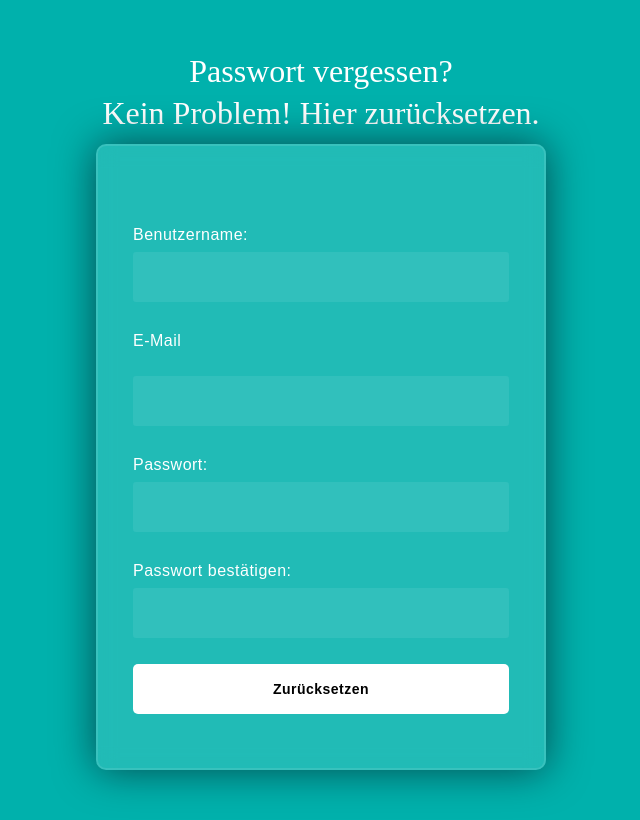
After one commit to TadNodir/TTS_Project, a PHP site: page /tts/Anmeldung/reset.php in a window 1280 px wide. The commit adds this page. Shown: the whole page, without its empty margins (319-959 px from the left). Run offline with PHP 8.4, Linux system fonts and the light colour scheme.

Commit message:
Reset Seite Frontend

```diff
--- a/Anmeldung/Anmeldung.php
+++ b/Anmeldung/Anmeldung.php
@@ -126,7 +126,7 @@ if(isset($_POST['submit'])){
 
 
             <input type="submit" name="submit" value="Login" class="login">
-            <div class="forgotPassword"><a href="../reset.php">Passwort vergessen?</a></div>
+            <div class="forgotPassword"><a href="reset.php">Passwort vergessen?</a></div>
             <hr>
         </form>
         <div class="registration">
--- /dev/null
+++ b/Anmeldung/Reset.css
@@ -0,0 +1,99 @@
+*,
+*:before,
+*:after {
+    padding: 0;
+    margin: 0;
+    box-sizing: border-box;
+}
+
+body {
+    background-color: #00B1AC;
+}
+
+/*This is the block of the login formular, which contains logo (.background img)
+ and formular (.formular) and uses flex for better flexibility, centering its
+ content in the center*/
+.background {
+    width: 450px;
+    height: 720px;
+    display: flex;
+    justify-content: center;
+    gap: 10px;
+    flex-direction: column;
+    margin: 50px auto;
+}
+
+.formular {
+    flex-grow: 3;
+    max-width: 100%;
+    background-color: rgba(255, 255, 255, 0.13);
+    position: relative;
+    border-radius: 10px;
+    backdrop-filter: blur(10px);
+    border: 2px solid rgba(255, 255, 255, 0.1);
+    box-shadow: 0 0 40px rgba(8, 7, 16, 0.6);
+    padding: 50px 35px;
+}
+
+.formular * {
+    font-family: 'Poppins', sans-serif;
+    color: #ffffff;
+    letter-spacing: 0.5px;
+    outline: none;
+    border: none;
+}
+
+h2 {
+    font-size: 32px;
+    font-weight: 500;
+    line-height: 42px;
+    text-align: center;
+    color: #ffffff;
+}
+
+label {
+    display: block;
+    margin-top: 30px;
+    font-size: 16px;
+    font-weight: 500;
+}
+
+input {
+    display: block;
+    height: 50px;
+    width: 100%;
+    background-color: rgba(255, 255, 255, 0.07);
+    border-radius: 3px;
+    padding: 0 10px;
+    margin-top: 8px;
+    font-size: 14px;
+    font-weight: 300;
+}
+
+.reset {
+    background: white;
+    color: black;
+    font-weight: 600;
+    border-radius: 5px;
+    cursor: pointer;
+}
+
+.reset:hover {
+    background-color: rgba(255, 255, 255, 0.47);
+}
+
+@media screen and (max-width: 500px) {
+    .background {
+        width: 325px;
+        height: 750px;
+    }
+
+    .formular * {
+        letter-spacing: 0.3px;
+        font-size: 4vw;
+    }
+
+    .formular h2 {
+        font-size: 6vw;
+    }
+}
--- /dev/null
+++ b/Anmeldung/reset.php
@@ -0,0 +1,40 @@
+<?php
+session_start();
+if (isset($_SESSION['gesperrt']))
+    echo $_SESSION['gesperrt'];
+# Reset hat bisher nur die Form aufgebaut
+# Es findet kein Reset und keine Weiterleitung statt
+?>
+<!DOCTYPE html>
+<html lang="de">
+
+<head>
+    <meta charset="UTF-8" name="viewport" content="width=device-width, initial-scale=1.0">
+    <title>TTS - Reset</title>
+    <link rel="stylesheet" href="Reset.css" type="text/css" media="screen"/>
+</head>
+
+<body>
+<div class="background">
+    <h2>Passwort vergessen? <br> Kein Problem! Hier zurücksetzen.</h2>
+    <div class="formular">
+        <form method="post">
+            <label for="benutzerReset">Benutzername:</label>
+            <input type="text" name="benutzerReset" id="benutzerReset" required>
+
+            <label for="emailReset">E-Mail</label><br>
+            <input type="email" name="emailReset" id="emailReset" required>
+
+            <label for="passwortReset">Passwort:</label>
+            <input type="password" name="passwortReset" id="passwortReset" required>
+
+            <label for="passwortReset2">Passwort bestätigen:</label>
+            <input type="password" name="passwortReset2" id="passwortReset2" required><br>
+
+            <input class="reset" type="submit" value="Zurücksetzen">
+        </form>
+    </div>
+</div>
+</body>
+
+</html>
--- a/index.php
+++ b/index.php
@@ -20,7 +20,7 @@
 <input type="submit" value="Zur Anmeldung"> </br></br>
 </form>
 
-<form action="reset.php">
+<form action="Anmeldung/reset.php">
     <input type="submit" value="Zum Reset"> </br></br>
 </form>
 
```
Also changed, not shown: reset.php (deleted, +0 -39 lines).
